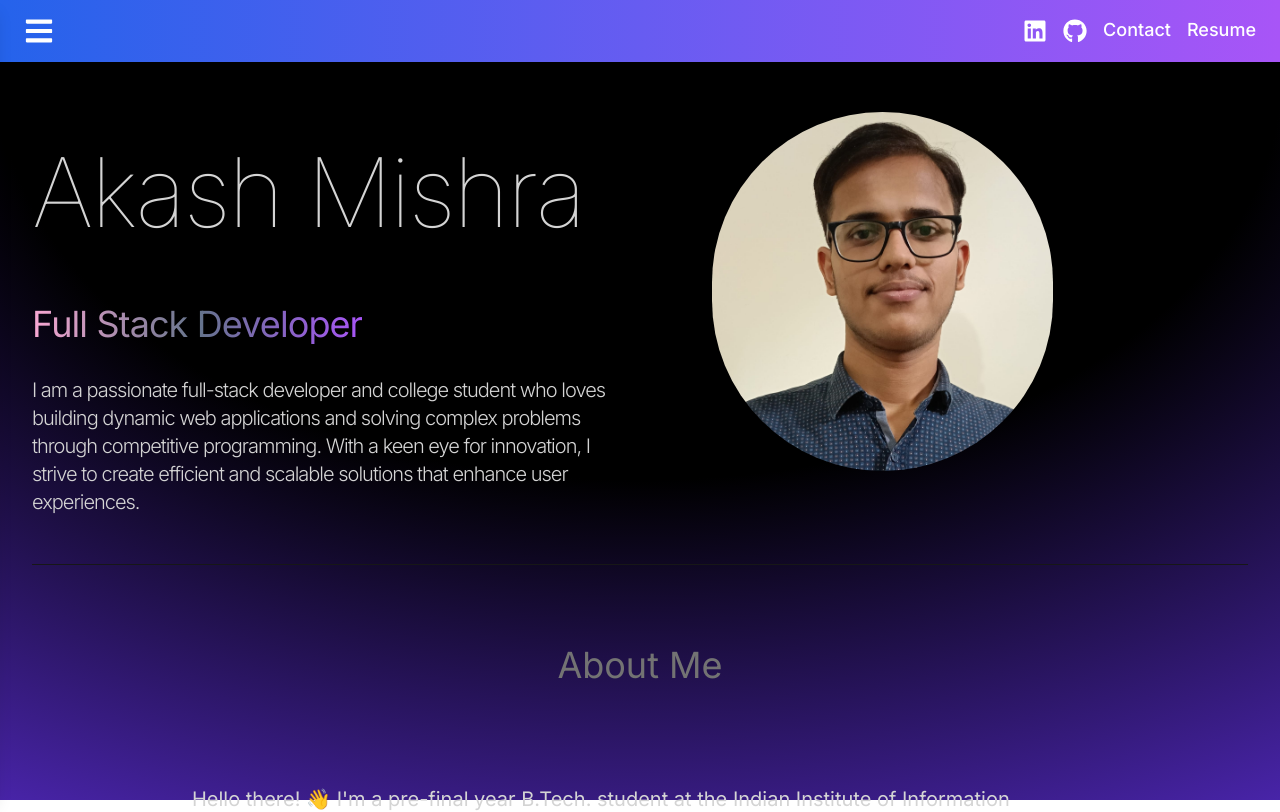
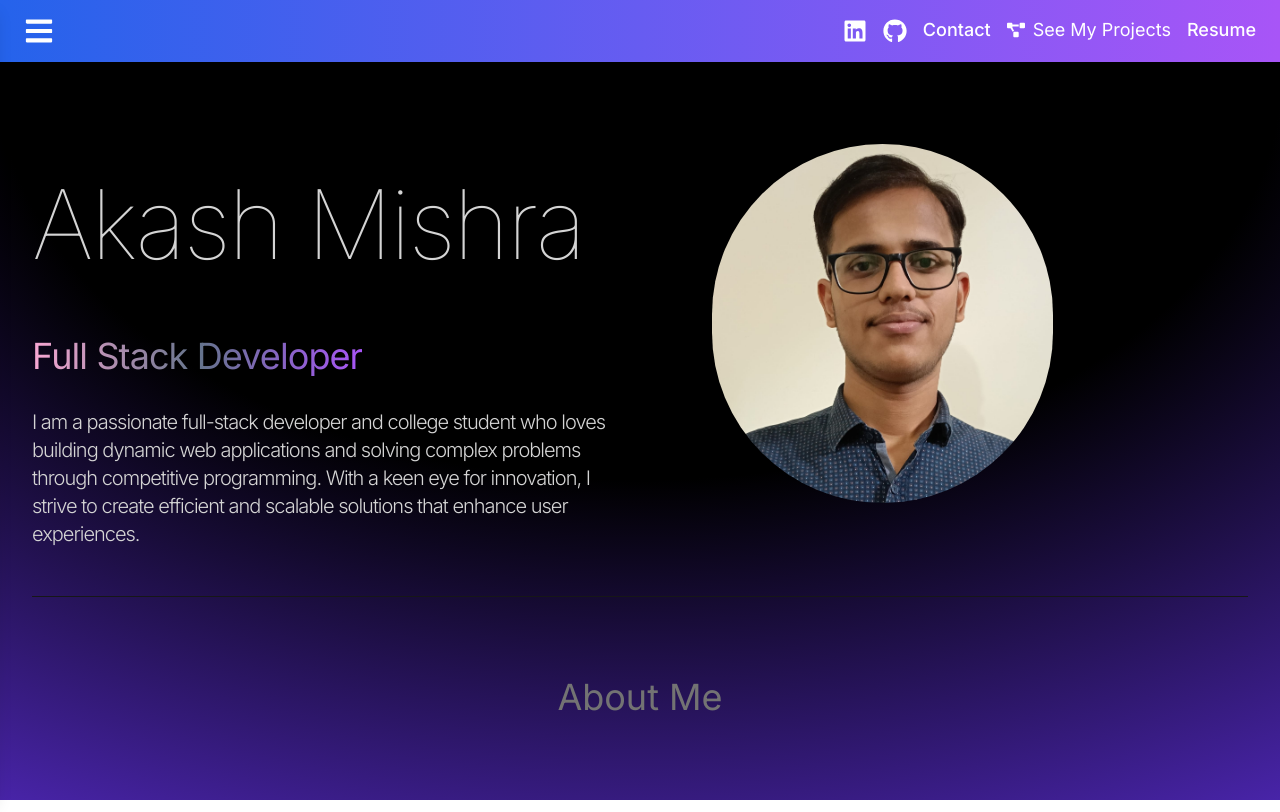
Before and after one commit to Akash290104/Portfolio, a React (Vite) app: page / in a window 1280 px wide. Shown: the top 812 px of the page. Built offline with nearby package versions, Linux system fonts and the light colour scheme.

Commit message:
screen adjust

```diff
--- a/src/components/Hero.jsx
+++ b/src/components/Hero.jsx
@@ -14,7 +14,7 @@ const container = (delay) => ({
 
 const Hero = () => {
   return (
-    <div className="mt-10 border-b border-neutral-900 pb-4 lg:mb-16 sm:mt-20">
+    <div className="pt-24 sm:pt-28 border-b border-neutral-900 pb-4 lg:mb-16 ">
       <div className="flex flex-wrap">
         <div className="w-full lg:w-1/2">
           <div className="flex flex-col items-center lg:items-start">
--- a/src/components/Navbar.jsx
+++ b/src/components/Navbar.jsx
@@ -13,7 +13,7 @@ const Navbar = ({ scrollToProjects, scrollToContact }) => {
   const [isOpen, setIsOpen] = useState(false);
 
   return (
-    <nav className=" fixed top-0 left-0 w-full bg-gradient-to-r from-blue-600 to-purple-500 text-white shadow-md z-50">
+    <nav className="fixed top-0 left-0 w-full bg-gradient-to-r from-blue-600 to-purple-500 text-white shadow-md z-50">
       <div className="flex items-center justify-between px-6 py-4">
         {/* Menu Button (Left-Aligned) */}
         <button onClick={() => setIsOpen(true)} className="text-white text-3xl">
@@ -43,6 +43,12 @@ const Navbar = ({ scrollToProjects, scrollToContact }) => {
             className="text-lg font-medium border-b-2 border-transparent hover:border-white transition"
           >
             Contact
+          </button>
+          <button
+            onClick={scrollToProjects}
+            className="flex items-center text-lg gap-2 cursor-pointer border-b-2 border-transparent hover:border-white transition"
+          >
+            <FaProjectDiagram /> See My Projects
           </button>
           <a
             href="https://bit.ly/4hlSD0l"
```
